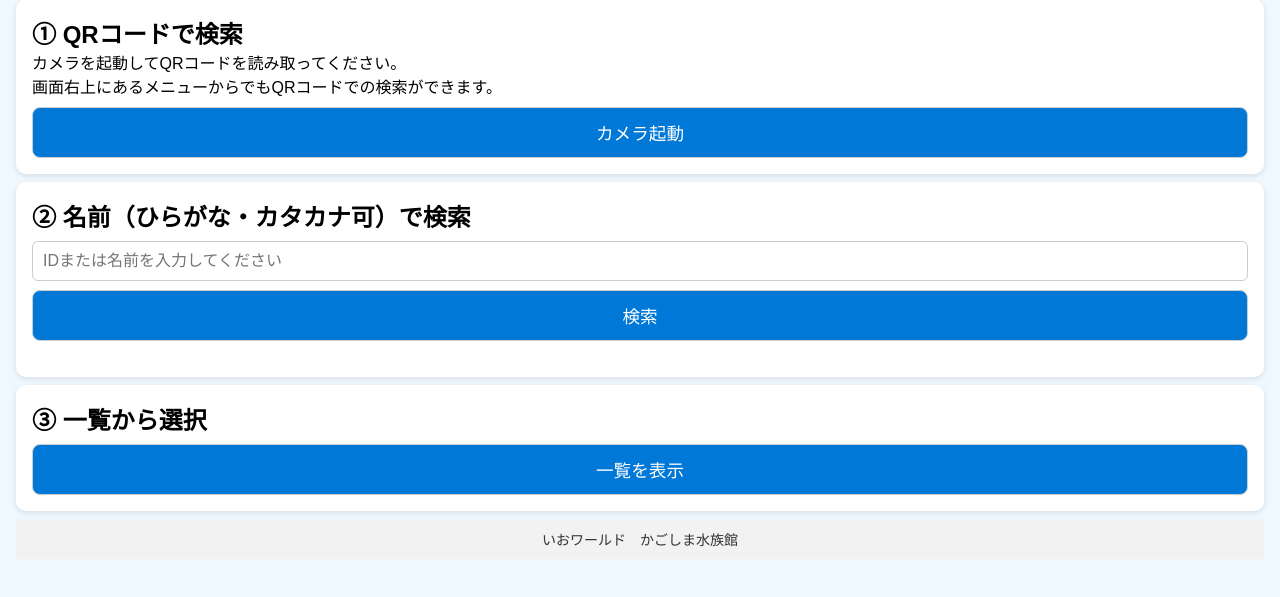
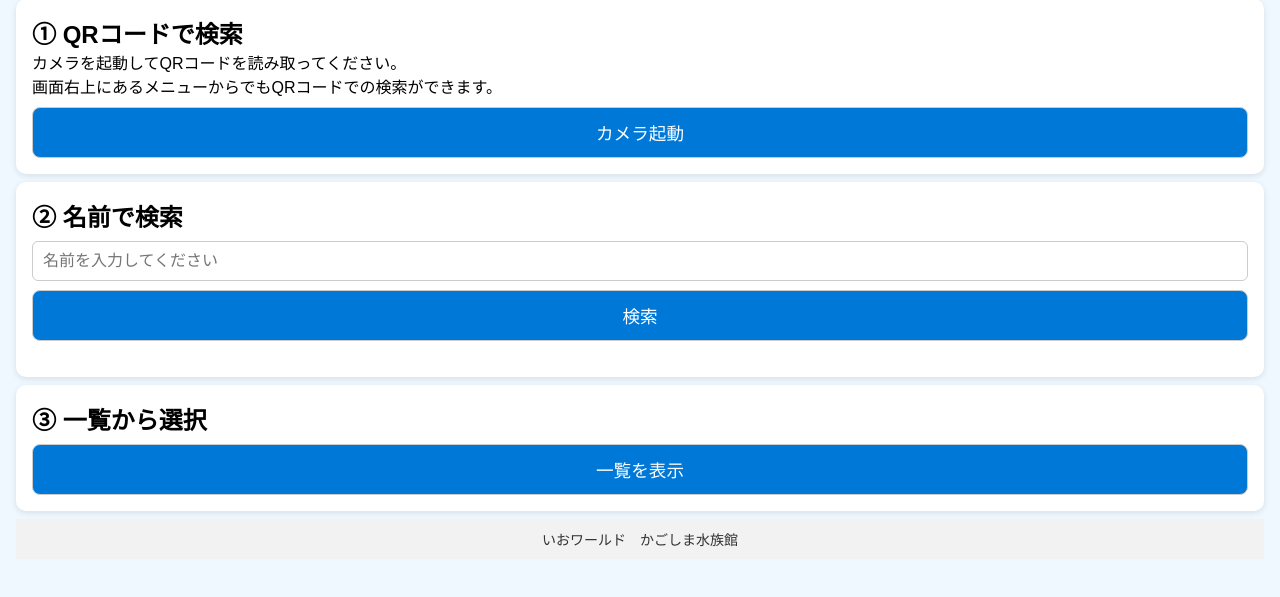
Before and after one commit to haseyukigawa/ioworld, a plain HTML site: page 900-001_search/search.html in a window 1280 px wide. Shown: the part 147-744 px from the top of the page. Drawn offline with nearby package versions, Linux system fonts and the light colour scheme.

Commit message:
Update search.html

```diff
--- a/900-001_search/search.html
+++ b/900-001_search/search.html
@@ -52,9 +52,9 @@
         </div>
 
         <div class="search-option">
-            <h2>② 名前（ひらがな・カタカナ可）で検索</h2>
+            <h2>② 名前で検索</h2>
             <form id="name-search-form">
-            <input type="text" id="name-input" name="name" placeholder="IDまたは名前を入力してください" required />
+            <input type="text" id="name-input" name="name" placeholder="名前を入力してください" required />
             <button type="submit">検索</button>
             </form>
             <div id="search-result"></div>
```
